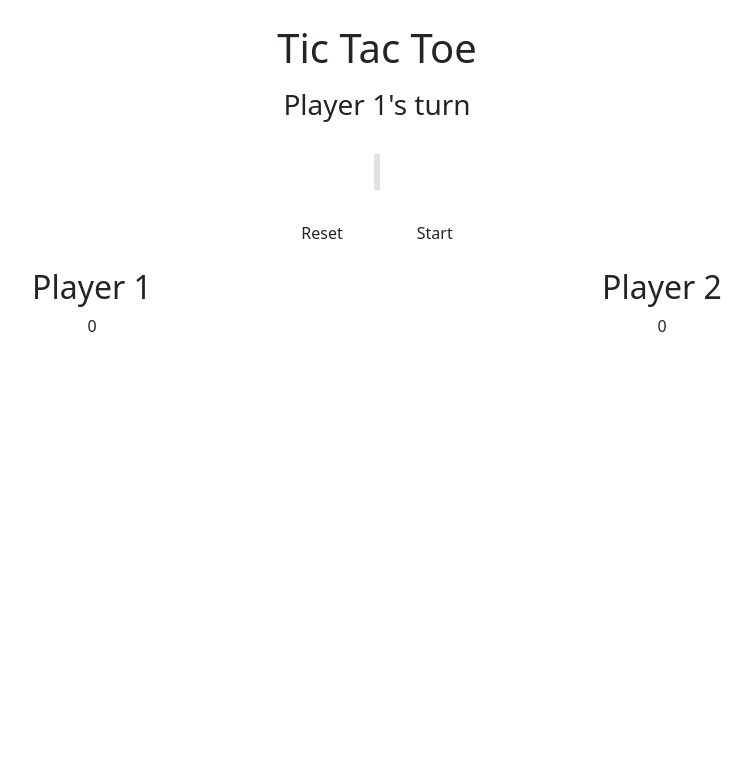
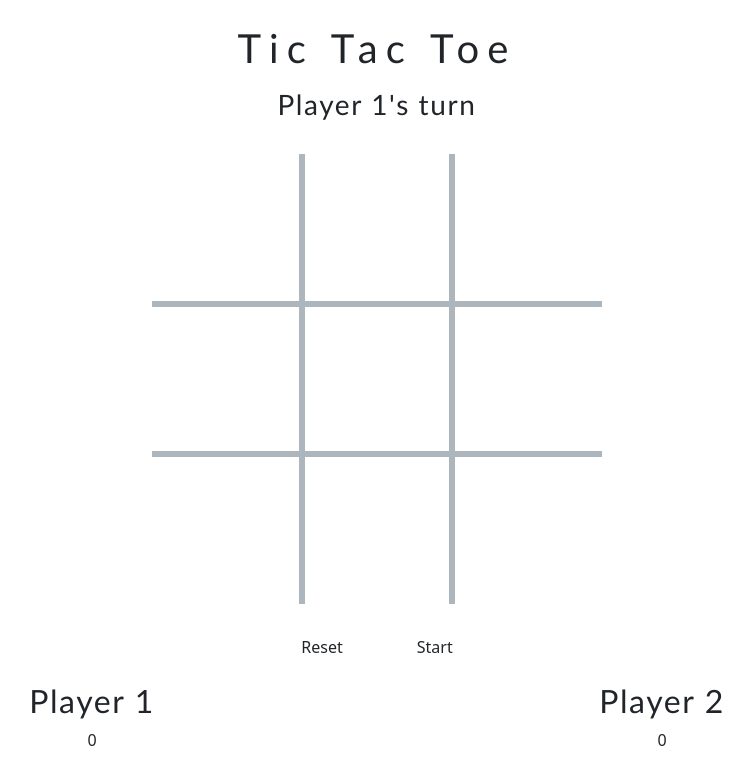
Before and after one commit to andeewarren/Tic-Tac-Toe, a website: page index.html in a window 1280 px wide. Shown: the whole page, without its empty margins (263-1016 px from the left). Drawn offline with nearby package versions, Linux system fonts and the light colour scheme.

Commit message:
update .html

```diff
--- a/index.html
+++ b/index.html
@@ -5,8 +5,8 @@
     <meta http-equiv="X-UA-Compatible" content="IE=edge">
     <meta name="viewport" content="width=device-width, initial-scale=1.0">
     <title>Document</title>
-    <link rel="styles" href="style.css">
-    <link href="node_modules/bootstrap/dist/css/bootstrap.css" rel="stylesheet" >
+    <link rel="stylesheet" href="style.css">
+    <link href="https://cdn.jsdelivr.net/npm/bootstrap@5.3.0-alpha1/dist/css/bootstrap.min.css" rel="stylesheet" integrity="sha384-GLhlTQ8iRABdZLl6O3oVMWSktQOp6b7In1Zl3/Jr59b6EGGoI1aFkw7cmDA6j6gD" crossorigin="anonymous">
 </head>
 <body>
 
@@ -36,7 +36,7 @@
 
     <div class="d-grid gap-5 d-md-flex justify-content-center mt-4">
             <button type="button" class="btn" id="reset">Reset</button>
-            <button type="button" class="btn" id="start">Start</button>
+            <button type="button" class="btn " id="start">Start</button>
     </div>
 
     <!-- player info -->
@@ -54,7 +54,7 @@
     </div>
 
 
-    <script src="node_modules/bootstrap/dist/js/bootstrap.js"></script>
+    <script src="https://cdn.jsdelivr.net/npm/bootstrap@5.3.0-alpha1/dist/js/bootstrap.bundle.min.js" integrity="sha384-w76AqPfDkMBDXo30jS1Sgez6pr3x5MlQ1ZAGC+nuZB+EYdgRZgiwxhTBTkF7CXvN" crossorigin="anonymous"></script>
     <script src="script.js"></script>
 </body>
 </html>
```
